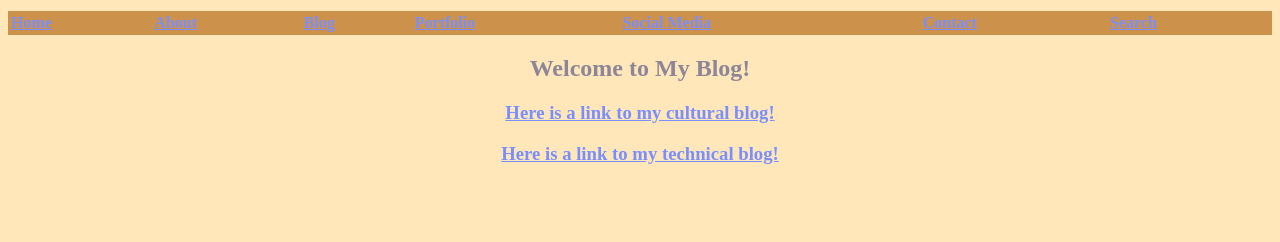
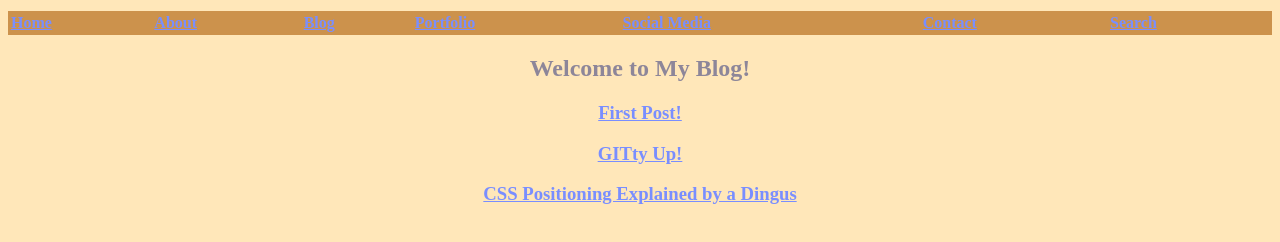
Before and after one commit to ccring/ccring.github.io, a plain HTML site: page blog/blog-index.html in a window 1280 px wide. Shown: the part 114-356 px from the top of the page. Drawn offline with Linux system fonts and the light colour scheme.

Commit message:
Update blog-index.html

```diff
--- a/blog/blog-index.html
+++ b/blog/blog-index.html
@@ -19,9 +19,9 @@
 </table>
 
 <h2>Welcome to My Blog!</h2>
-<h3><a href="http://ccring.github.io/blog/c1-chefs-kitchen.html">Here is a link to my cultural blog!</a></h3>
-<h3><a href="http://ccring.github.io/blog/t1-git-blog.html">Here is a link to my technical blog!</a><h3>
-
+<h3><a href="http://ccring.github.io/blog/c1-chefs-kitchen.html">First Post!</a></h3>
+<h3><a href="http://ccring.github.io/blog/t1-git-blog.html">GITty Up!</a><h3>
+<h3><a href="http://ccring.github.io/blog/t2-css-design.html">CSS Positioning Explained by a Dingus</a><h3>
 
 
 
```
